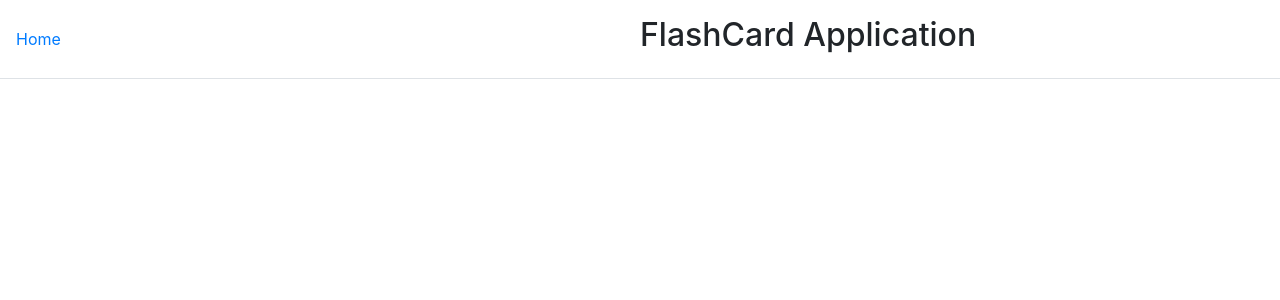
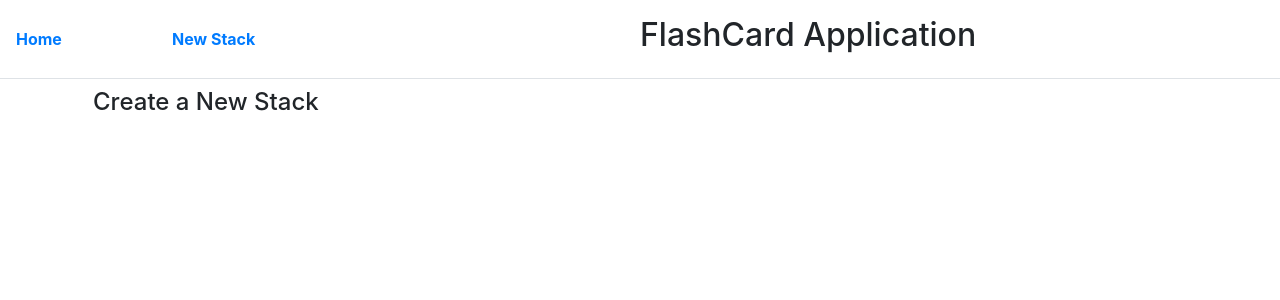
Before and after one commit to maysam-82/FlashCard, a React (Create React App) app: page /stack-registeration in a window 1280 px wide. Shown: the top 300 px of the page. Built offline with nearby package versions, Linux system fonts and the light colour scheme.

Commit message:
created FormRegister page

```diff
--- a/src/components/App/App.tsx
+++ b/src/components/App/App.tsx
@@ -2,6 +2,7 @@ import React from 'react';
 import { Route, Switch } from 'react-router-dom';
 import Home from '../../pages/Home';
 import StackPage from '../../pages/StackPage';
+import StackRegister from '../../pages/StackRegister';
 import Header from '../Header';
 import './app.css';
 
@@ -13,6 +14,7 @@ const App = () => {
 				<Switch>
 					<Route exact path="/" component={Home} />
 					<Route exact path="/stack" component={StackPage} />
+					<Route exact path="/stack-registeration" component={StackRegister} />
 				</Switch>
 			</div>
 		</div>
--- a/src/components/Header/Header.tsx
+++ b/src/components/Header/Header.tsx
@@ -4,9 +4,12 @@ import './header.css';
 const Header = () => {
 	return (
 		<div className="header position-fixed fixed-top border-bottom d-flex align-items-center justify-content-between">
-			<div className="links">
+			<div className="links d-flex">
 				<Link to="/" className="link">
 					Home
+				</Link>
+				<Link to="/stack-registeration" className="link">
+					New Stack
 				</Link>
 			</div>
 			<h2 className="app-title">FlashCard Application</h2>
--- a/src/components/Header/header.css
+++ b/src/components/Header/header.css
@@ -5,7 +5,9 @@
 	width: 50%;
 }
 .link {
+	display: block;
 	width: 25%;
+	font-weight: bold;
 }
 .app-title {
 	width: 50%;
--- /dev/null
+++ b/src/pages/StackRegister/StackRegister.tsx
@@ -0,0 +1,13 @@
+import React from 'react';
+
+class StackRegister extends React.Component {
+	render() {
+		return (
+			<div>
+				<h4>Create a New Stack</h4>
+			</div>
+		);
+	}
+}
+
+export default StackRegister;
--- /dev/null
+++ b/src/pages/StackRegister/package.json
@@ -0,0 +1,3 @@
+{
+	"main": "StackRegister.tsx"
+}
```
